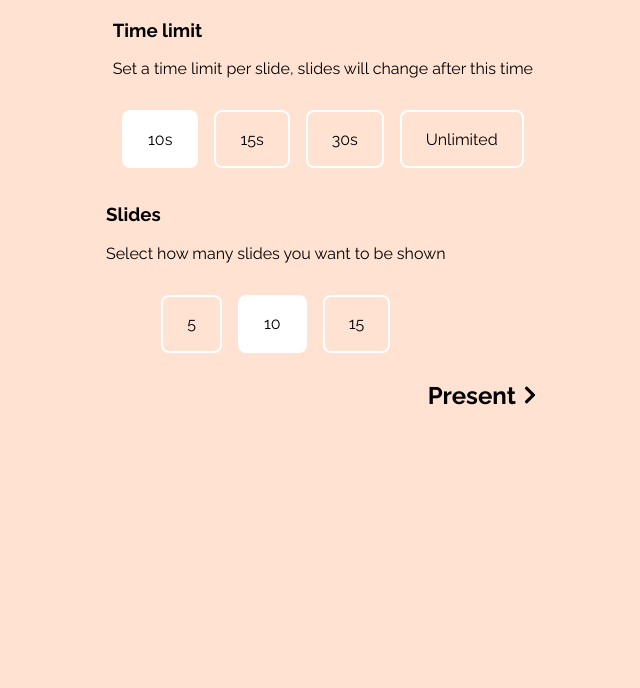
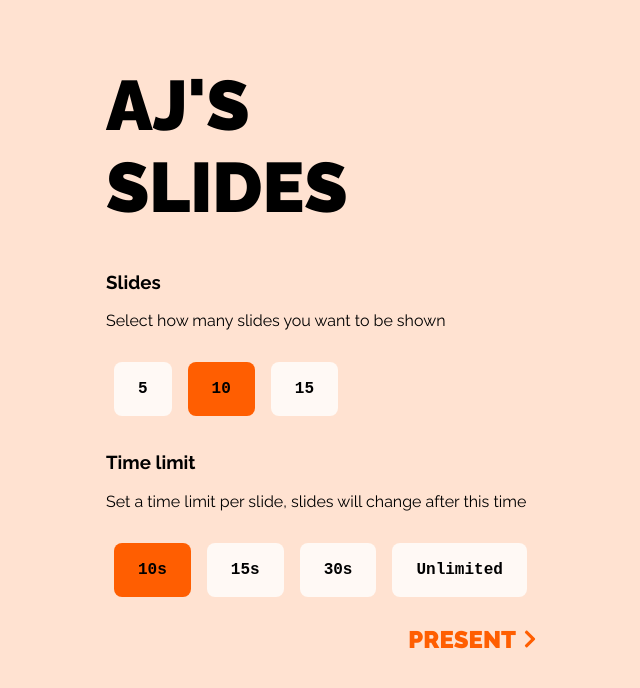
Before and after one commit to alex-jhnsn/presentation-karaoke, a React (Create React App) app: page /setup in a window 1280 px wide. Shown: the top 688 px of the page, without its empty margins (309-949 px from the left). Built offline with nearby package versions, Linux system fonts and the light colour scheme; a web font is replaced by a local one.

Commit message:
Improves styling of the setup page

```diff
--- a/src/components/SetupForm.js
+++ b/src/components/SetupForm.js
@@ -12,12 +12,12 @@ function SetupForm() {
 
   return (
     <div className="setupForm">
+        <Slides value={slides} onChange={(e) => {setSlides(e.target.value)}}/>
         <TimeLimit value={timeLimit} onChange={(e) => {setTimeLimit(e.target.value)}}/>
-        <Slides value={slides} onChange={(e) => {setSlides(e.target.value)}}/>
         {/* <Theme value={theme} onChange={(e) => {setTheme(e.target.value)}}/> */}
 
         <Link className="btnLink" to={`/present?theme=${theme}&slides=${slides}&timer=${timeLimit}`}>
-          Present
+          PRESENT
           <FontAwesomeIcon icon={faChevronRight} className="icon" />
         </Link>
     </div>
--- a/src/css/App.scss
+++ b/src/css/App.scss
@@ -7,6 +7,15 @@
 
   &.--centred {
     display: flex;
+  }
+
+  h1 {
+    font-weight: 900;
+    font-size: 70px;
+    margin: 0 auto 24px auto;
+    padding-top: 64px;
+    text-align: left;
+    width: 450px;
   }
 }
 
--- a/src/css/FormControls.scss
+++ b/src/css/FormControls.scss
@@ -1,3 +1,5 @@
+@import "./Variables.scss";
+
 .setupForm {
   width: 450px;
   margin: 0 auto;
@@ -10,7 +12,7 @@
   display: flex;
   flex-direction: column;
   justify-content: flex-start;
-  align-items: center;
+  align-items: flex-start;
 }
 
 .inputLabel {
@@ -18,7 +20,7 @@
 }
 
 .radioContainer {
-  padding: 8px;
+  padding: 8px 0;
   display: flex;
 
   > input {
@@ -26,7 +28,7 @@
   }
 
   input:checked + label {
-    background-color: white;
+    background-color: map-get($colors-primary, "medium");
   }
 
   > label {
@@ -35,18 +37,21 @@
     padding: 12px 24px;
     border-radius: 8px;
     margin: 8px;
-    border: 2px solid white;
+    background-color: map-get($colors-text, "light");
     display: flex;
     align-items: center;
     transition: background-color 0.5s ease-in-out;
+    font-weight: bold;
+    @include font-number;
   }
 }
 
 .btnLink {
   align-self: flex-end;
   text-decoration: none;
-  color: #000;
+  color: map-get($colors-primary, "medium");
   font-size: 24px;
+  font-weight: 900;
   cursor: pointer;
   display: flex;
   align-items: center;
--- a/src/index.css
+++ b/src/index.css
@@ -1,4 +1,10 @@
 @import url('https://fonts.googleapis.com/css2?family=Oxygen+Mono&family=Raleway:wght@400;700;900&display=swap');
+
+html, body {
+  margin: 0;
+  height: 100%;
+  overflow: hidden;
+}
 
 body {
   margin: 0;
--- a/src/pages/Setup.js
+++ b/src/pages/Setup.js
@@ -5,6 +5,7 @@ function Setup() {
   return (
     <div className="App">
       <div>
+        <h1>AJ'S<br/>SLIDES</h1>
         <SetupForm />
       </div>
     </div>
```
